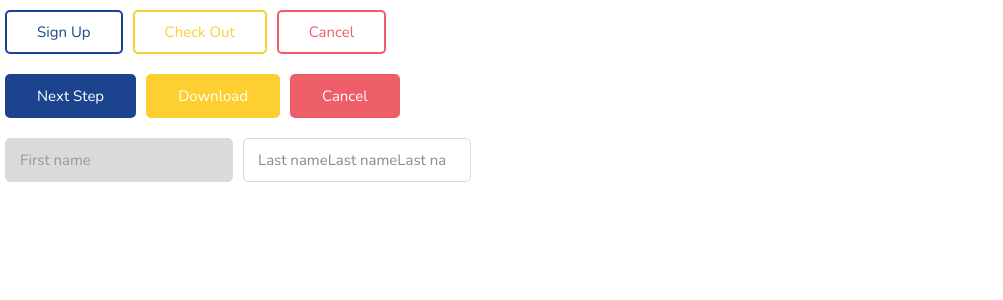
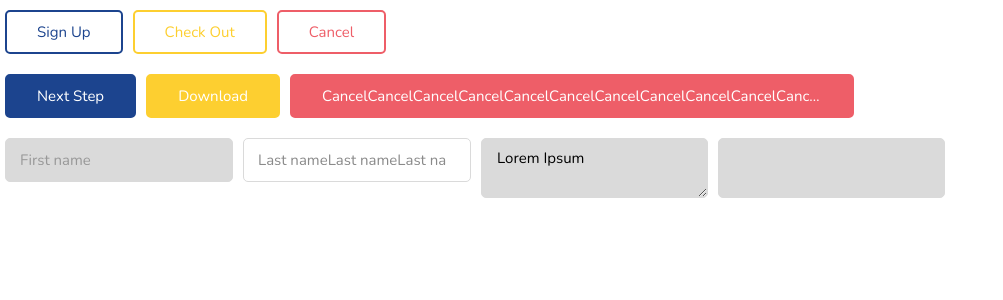
Before and after one commit to JaysusM/Lobster-UI, a React app: page / in a window 1280 px wide. Shown: the top 300 px of the page, without its empty margins (0-1003 px from the left). Built offline with nearby package versions, Linux system fonts and the light colour scheme.

Commit message:
Add TextArea component

```diff
--- a/src/Components/Button/Button.scss
+++ b/src/Components/Button/Button.scss
@@ -3,6 +3,7 @@
 .button-wrapper {
     min-height: $fieldHeight;
     max-height: $fieldHeight;
+    max-width: 500px;
     overflow: hidden;
     text-overflow: ellipsis;
     border-radius: $borderRadius;
--- a/src/Components/Button/Button.tsx
+++ b/src/Components/Button/Button.tsx
@@ -16,12 +16,14 @@ export interface ButtonProps {
   onClick?: () => void,
   hoverUnderlineEffect?: boolean,
   hoverMoveEffect?: boolean,
-  disabled?: boolean
+  disabled?: boolean,
+  className?: string
 }
 
-const Button: React.FunctionComponent<ButtonProps> = ({ label, icon, onClick, buttonType = ButtonType.Primary, bordered, hoverUnderlineEffect = true, hoverMoveEffect = true, disabled }) => {
+const Button: React.FunctionComponent<ButtonProps> = ({ className, label, icon, onClick, buttonType = ButtonType.Primary, bordered, hoverUnderlineEffect = true, hoverMoveEffect = true, disabled }) => {
 
   const wrapperClassNames: string = classNames(
+    className,
     "button-wrapper",
     {
       "primary-button": buttonType === ButtonType.Primary,
--- a/src/Components/Demo/Demo.tsx
+++ b/src/Components/Demo/Demo.tsx
@@ -2,6 +2,7 @@ import * as React from 'react';
 import Button, { ButtonType } from '../Button/Button';
 import "./Demo.scss";
 import TextInput from '../TextInput/TextInput';
+import TextArea from '../TextArea/TextArea';
 
 export const Demo = () => {
   return (
@@ -14,11 +15,13 @@ export const Demo = () => {
       <div className="row-container">
         <Button label={"Next Step"} />
         <Button label={"Download"} buttonType={ButtonType.Secondary} />
-        <Button label={"Cancel"} buttonType={ButtonType.Cancel} />
+        <Button label={"CancelCancelCancelCancelCancelCancelCancelCancelCancelCancelCancelCancelCancelCancelCancelCancelCancelCancelCancelCancelCancelCancelCancelCancelCancelCancelCancelCancelCancelCancel"} buttonType={ButtonType.Cancel} />
       </div>
       <div className="row-container">
         <TextInput label={"First name"} placeholder={"This is a placeholder"} disabled={true}/>
         <TextInput label={"Last nameLast nameLast nameLast nameLast nameLast nameLast nameLast nameLast nameLast nameLast name"} bordered={true} placeholder={"This is a placeholder"} />
+        <TextArea value={"Lorem Ipsum"}/>
+        <TextArea bordered={true} disabled={true}/>
       </div>
     </>
   );
--- /dev/null
+++ b/src/Components/TextArea/TextArea.scss
@@ -0,0 +1,54 @@
+@import "../../Assets/variables.scss";
+
+.textarea-wrapper {
+    position: relative;
+    display: inline-block;
+
+    textarea {
+        padding: $paddingS;
+        border-radius: $borderRadius;
+        background-color: $neutralColor;
+        display: inline-block;
+        position: relative;
+        margin: $marginM;
+        border: none;
+        box-shadow: none;
+        box-sizing: unset;
+        font-size: $fontSizeM;
+        font-family: $fontFamily;
+        min-height: #{$fieldHeight + 4px};
+        transition: 200ms ease-in-out background-color box-shadow border;
+        border: 1px solid $neutralColor;
+
+        &:focus {
+            outline: none;
+            border: 1px solid $focusColor;
+            box-shadow: 0px 0px 4px 0px $focusColor;
+            background-color: white;
+
+            &::placeholder {
+                visibility: visible;
+            }
+        }
+    }
+
+    &.textarea-disabled {
+        & > textarea {
+            background-color: $neutralColor;
+            cursor: not-allowed;
+            resize: none;
+        }
+    }
+}
+
+.textarea-wrapper-bordered {
+    & > textarea {
+        background-color: initial;
+        border: 1px solid $neutralColor;
+        padding: $paddingSWithoutBorder;
+
+        &:focus {
+            padding: $paddingSWithoutBorder;
+        }
+    }
+}
--- /dev/null
+++ b/src/Components/TextArea/TextArea.tsx
@@ -0,0 +1,46 @@
+import * as React from 'react';
+import "./TextArea.scss";
+import classNames from 'classnames';
+
+export interface TextInputProps {
+    value?: string,
+    onChange?: (value: string) => void,
+    bordered?: boolean,
+    disabled?: boolean,
+    rows?: number,
+    cols?: number,
+    className?: string
+}
+
+const TextArea: React.FunctionComponent<TextInputProps> = ({ className, value, onChange, bordered, disabled, cols, rows }) => {
+
+    const handleOnChange = (event: React.ChangeEvent<HTMLTextAreaElement>) => {
+        event.stopPropagation();
+        event.preventDefault();
+        const newValue: string = event.target.value;
+        onChange?.(newValue);
+    }
+
+    const handleFocus = (event: React.FocusEvent<HTMLTextAreaElement>) => {
+        event.stopPropagation();
+        event.preventDefault();
+        if (disabled) {
+            event.target.blur();
+        }
+    };
+
+    const wrapperClassnames: string = classNames(
+        className,
+        "textarea-wrapper", {
+        "textarea-wrapper-bordered": bordered,
+        "textarea-disabled": disabled
+    });
+
+    return (
+        <div className={wrapperClassnames}>
+            <textarea value={value} onChange={handleOnChange} onFocus={handleFocus} rows={rows} cols={cols} />
+        </div>
+    );
+}
+
+export default TextArea;
--- a/src/Components/TextInput/TextInput.scss
+++ b/src/Components/TextInput/TextInput.scss
@@ -61,7 +61,7 @@
             padding-top: 15px;
             padding-bottom: 3px;
             border: 1px solid $focusColor;
-            box-shadow: 0px 0px 4px 0px #3096d2;
+            box-shadow: 0px 0px 4px 0px $focusColor;
             background-color: white;
 
             &::placeholder {
--- a/src/Components/TextInput/TextInput.tsx
+++ b/src/Components/TextInput/TextInput.tsx
@@ -9,10 +9,11 @@ export interface TextInputProps {
   onChange?: (value: string) => void,
   bordered?: boolean,
   placeholder?: string,
-  disabled?: boolean
+  disabled?: boolean,
+  className?: string
 }
 
-const TextInput: React.FunctionComponent<TextInputProps> = ({ label, placeholder, value, onChange, bordered, disabled }) => {
+const TextInput: React.FunctionComponent<TextInputProps> = ({ className, label, placeholder, value, onChange, bordered, disabled }) => {
 
   const inputRef: any = useRef();
   const [isInputFocused, setIsInputFocused] = useState<boolean>(false);
@@ -59,7 +60,9 @@ const TextInput: React.FunctionComponent<TextInputProps> = ({ label, placeholder
     "textinput-filled": (inputValue && inputValue.length > 0)
   });
 
-  const wrapperClassnames: string = classNames("textinput-wrapper", {
+  const wrapperClassnames: string = classNames(
+    className,
+    "textinput-wrapper", {
     "textinput-wrapper-bordered": bordered,
     "textinput-disabled": disabled
   });
```
